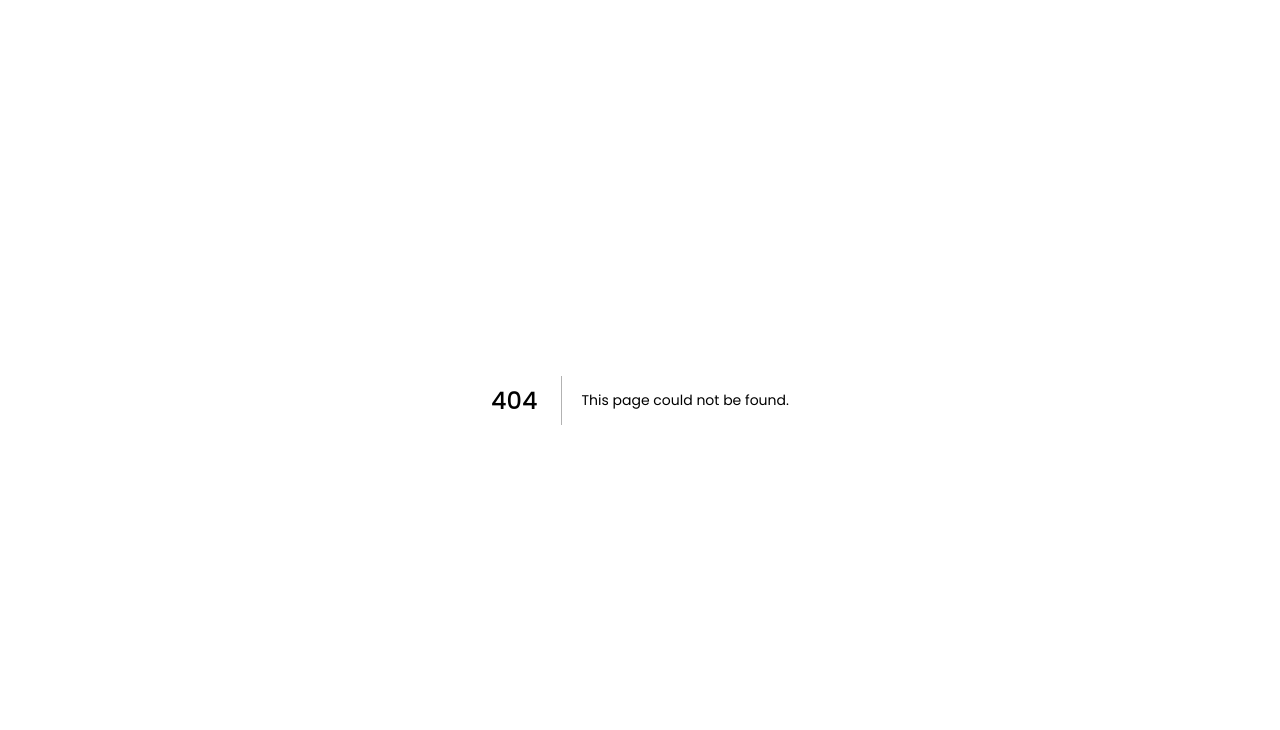
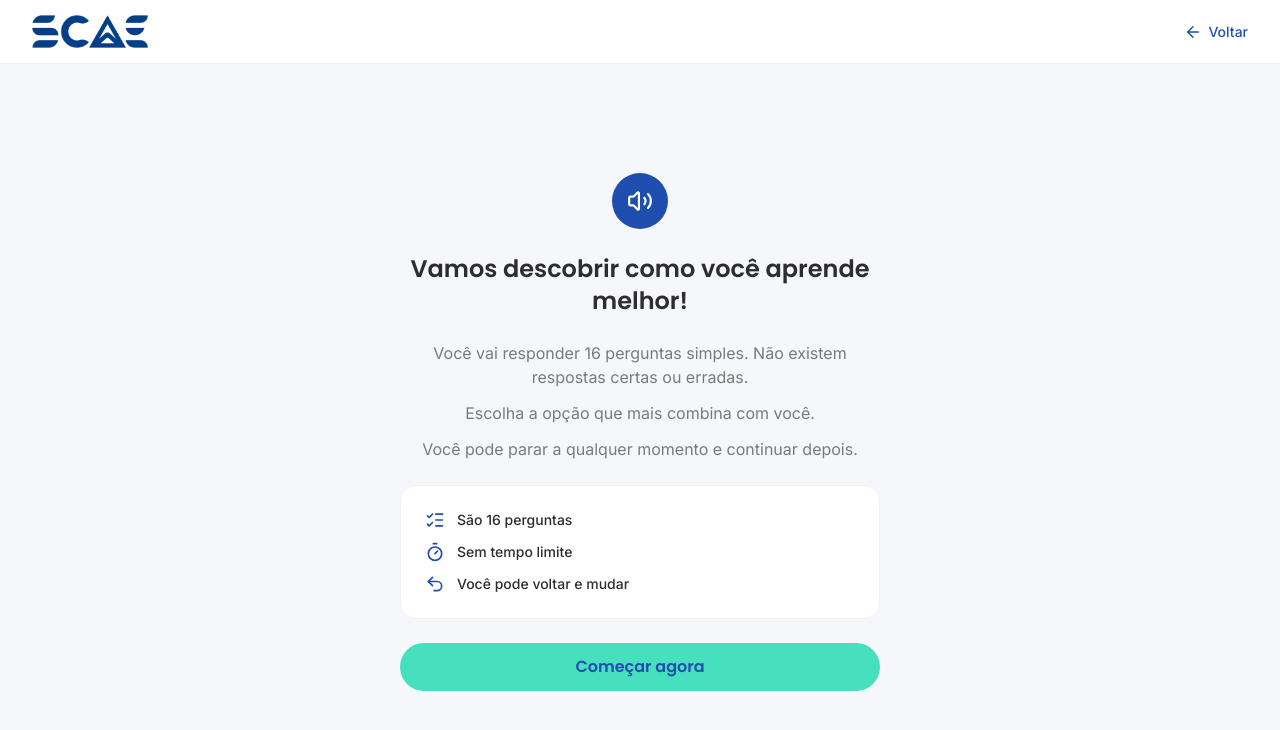
Before and after one commit to codingwithvm/SCAE, a Next.js app in the folder apps/web/: page /questionario in a window 1280 px wide. Before the commit this address had no page. Shown: the top 730 px of the page. Built offline with nearby package versions, Linux system fonts and the light colour scheme.

Commit message:
feat(web): add quiz intro page with instructions and highlights card

```diff
--- /dev/null
+++ b/apps/web/src/app/(private)/questionario/layout.tsx
@@ -0,0 +1,10 @@
+import type { Metadata } from "next";
+import type { ReactNode } from "react";
+
+export const metadata: Metadata = {
+  title: "Questionário — SCAE",
+};
+
+export default function QuizLayout({ children }: { children: ReactNode }) {
+  return <>{children}</>;
+}
--- /dev/null
+++ b/apps/web/src/app/(private)/questionario/page.tsx
@@ -0,0 +1,102 @@
+"use client";
+
+import { useRouter } from "next/navigation";
+import Image from "next/image";
+import Link from "next/link";
+import { ArrowLeft, Volume2, ListChecks, Timer, Undo2 } from "lucide-react";
+import { Button } from "@/components/ui/Button";
+
+export default function QuizIntroPage() {
+  const router = useRouter();
+
+  function handleStart() {
+    router.push("/questionario/perguntas");
+  }
+
+  return (
+    <div className="flex flex-col min-h-screen bg-surface">
+      {/* Header */}
+      <header className="flex items-center justify-between h-16 px-8 bg-background border-b border-border-light shrink-0">
+        <Link href="/dashboard" aria-label="Início — SCAE">
+          <Image src="/logo.png" alt="SCAE" width={116} height={32} priority />
+        </Link>
+
+        <Link
+          href="/dashboard"
+          className="flex items-center gap-1.5 text-sm font-medium text-primary hover:opacity-75 transition-opacity no-underline"
+        >
+          <ArrowLeft size={18} aria-hidden="true" />
+          Voltar
+        </Link>
+      </header>
+
+      {/* Body */}
+      <main className="flex flex-1 items-center justify-center px-8 py-10">
+        <div className="flex flex-col items-center gap-6 w-120">
+          {/* Ícone de áudio */}
+          <div
+            className="flex h-14 w-14 items-center justify-center rounded-full bg-primary"
+            aria-hidden="true"
+          >
+            <Volume2 size={26} className="text-white" />
+          </div>
+
+          {/* Título */}
+          <h1 className="text-2xl font-semibold text-text-primary text-center font-[family-name:var(--font-poppins)]">
+            Vamos descobrir como você aprende melhor!
+          </h1>
+
+          {/* Instruções */}
+          <div className="flex flex-col gap-3 text-center">
+            <p className="text-base text-text-secondary font-[family-name:var(--font-inter)]">
+              Você vai responder 16 perguntas simples. Não existem respostas
+              certas ou erradas.
+            </p>
+            <p className="text-base text-text-secondary font-[family-name:var(--font-inter)]">
+              Escolha a opção que mais combina com você.
+            </p>
+            <p className="text-base text-text-secondary font-[family-name:var(--font-inter)]">
+              Você pode parar a qualquer momento e continuar depois.
+            </p>
+          </div>
+
+          {/* Highlights */}
+          <div className="flex w-full flex-col gap-3 rounded-2xl border border-border-light bg-background p-6">
+            <div className="flex items-center gap-3">
+              <ListChecks
+                size={20}
+                className="text-primary"
+                aria-hidden="true"
+              />
+              <span className="text-sm font-medium text-text-primary font-[family-name:var(--font-inter)]">
+                São 16 perguntas
+              </span>
+            </div>
+            <div className="flex items-center gap-3">
+              <Timer size={20} className="text-primary" aria-hidden="true" />
+              <span className="text-sm font-medium text-text-primary font-[family-name:var(--font-inter)]">
+                Sem tempo limite
+              </span>
+            </div>
+            <div className="flex items-center gap-3">
+              <Undo2 size={20} className="text-primary" aria-hidden="true" />
+              <span className="text-sm font-medium text-text-primary font-[family-name:var(--font-inter)]">
+                Você pode voltar e mudar
+              </span>
+            </div>
+          </div>
+
+          {/* CTA */}
+          <Button
+            variant="primary"
+            size="md"
+            className="w-full"
+            onClick={handleStart}
+          >
+            Começar agora
+          </Button>
+        </div>
+      </main>
+    </div>
+  );
+}
```
